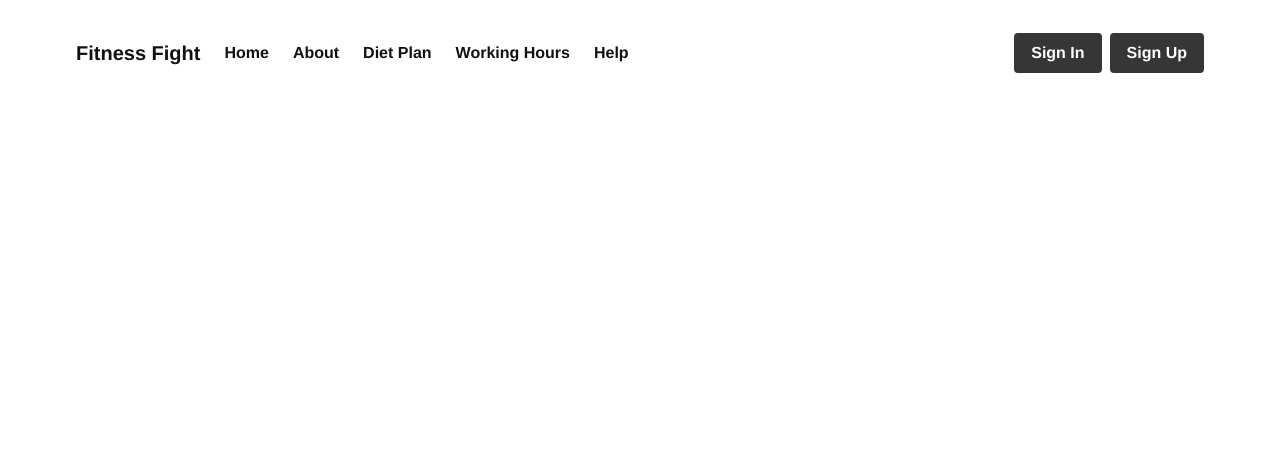
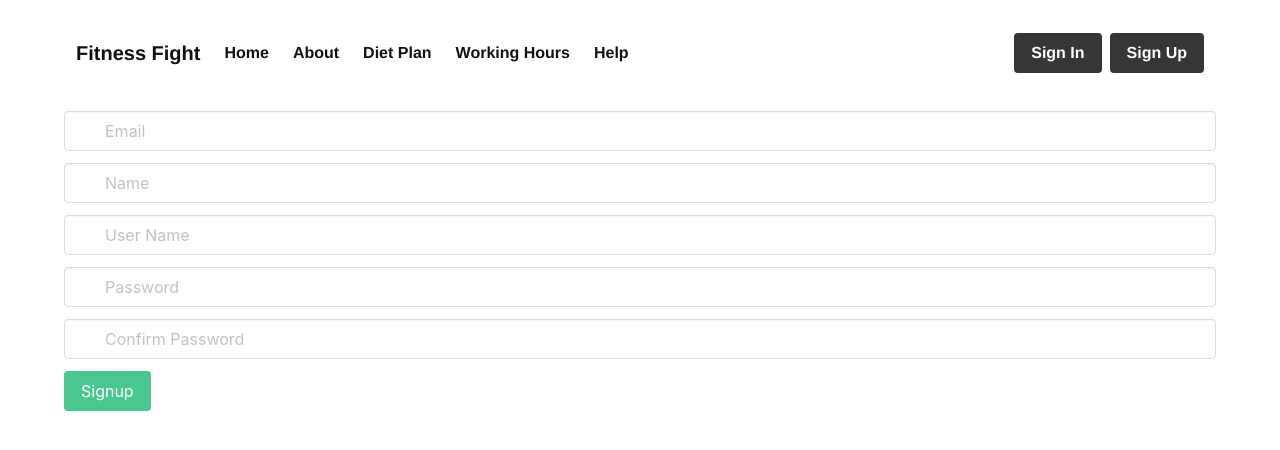
Before and after one commit to punithsrinivas18/t2, a Vue app in the folder events-app/: page /SignUp in a window 1280 px wide. Shown: the top 450 px of the page. Built offline with nearby package versions, Linux system fonts and the light colour scheme.

Commit message:
client view

```diff
--- a/events-app/src/components/Nav.vue
+++ b/events-app/src/components/Nav.vue
@@ -25,7 +25,7 @@
           <a class="button is-dark" href="/login">
             <strong>Sign In </strong>
           </a>
-          <a class="button is-dark" href="/signup">
+          <a class="button is-dark" href="/SignUp">
             <strong>Sign Up </strong>
           </a>
         </div>
--- a/events-app/src/router/index.js
+++ b/events-app/src/router/index.js
@@ -2,7 +2,7 @@ import Vue from 'vue'
 import Router from 'vue-router'
 import Home from '../views/Home.vue'
 import Login from '../views/Login.vue';
-import SignUp from '../views/SignUp.vue';
+
 
 Vue.use(Router)
 
@@ -20,8 +20,13 @@ export default new Router({
       name: 'about',
       component: () => import('../views/About.vue')
     },
+    {
+      path: '/SignUp',
+      name: 'SignUp',
+      component: () => import('../views/SignUp.vue')
+    },
     { path: '/login', name: 'login', component: Login },
-    {path: '/signup.vue', name: 'SignUp', component: SignUp},
+
 
 
     {
--- a/events-app/src/views/SignUp.vue
+++ b/events-app/src/views/SignUp.vue
@@ -12,6 +12,32 @@
             </span>
         </p>
         </div>
+
+        <div class="field">
+        <p class="control has-icons-left has-icons-right">
+            <input class="input" type="name" placeholder="Name" v-model="name" >
+            <span class="icon is-small is-left">
+            <i class="fas fa-envelope"></i>
+            </span>
+            <span class="icon is-small is-right">
+            <i class="fas fa-check"></i>
+            </span>
+        </p>
+        </div>
+
+        <div class="field">
+        <p class="control has-icons-left has-icons-right">
+            <input class="input" type="name" placeholder="User Name" v-model="username" >
+            <span class="icon is-small is-left">
+            <i class="fas fa-envelope"></i>
+            </span>
+            <span class="icon is-small is-right">
+            <i class="fas fa-check"></i>
+            </span>
+        </p>
+        </div>
+
+
         <div class="field">
         <p class="control has-icons-left">
             <input class="input" type="password" placeholder="Password" v-model="password">
@@ -20,6 +46,16 @@
             </span>
         </p>
         </div>
+
+        <div class="field">
+        <p class="control has-icons-left">
+            <input class="input" type="password" placeholder="Confirm Password" v-model="confirmpassword">
+            <span class="icon is-small is-left">
+            <i class="fas fa-lock"></i>
+            </span>
+        </p>
+        </div>
+
         <div class="field">
         <p class="control">
             <button class="button is-success">
```
